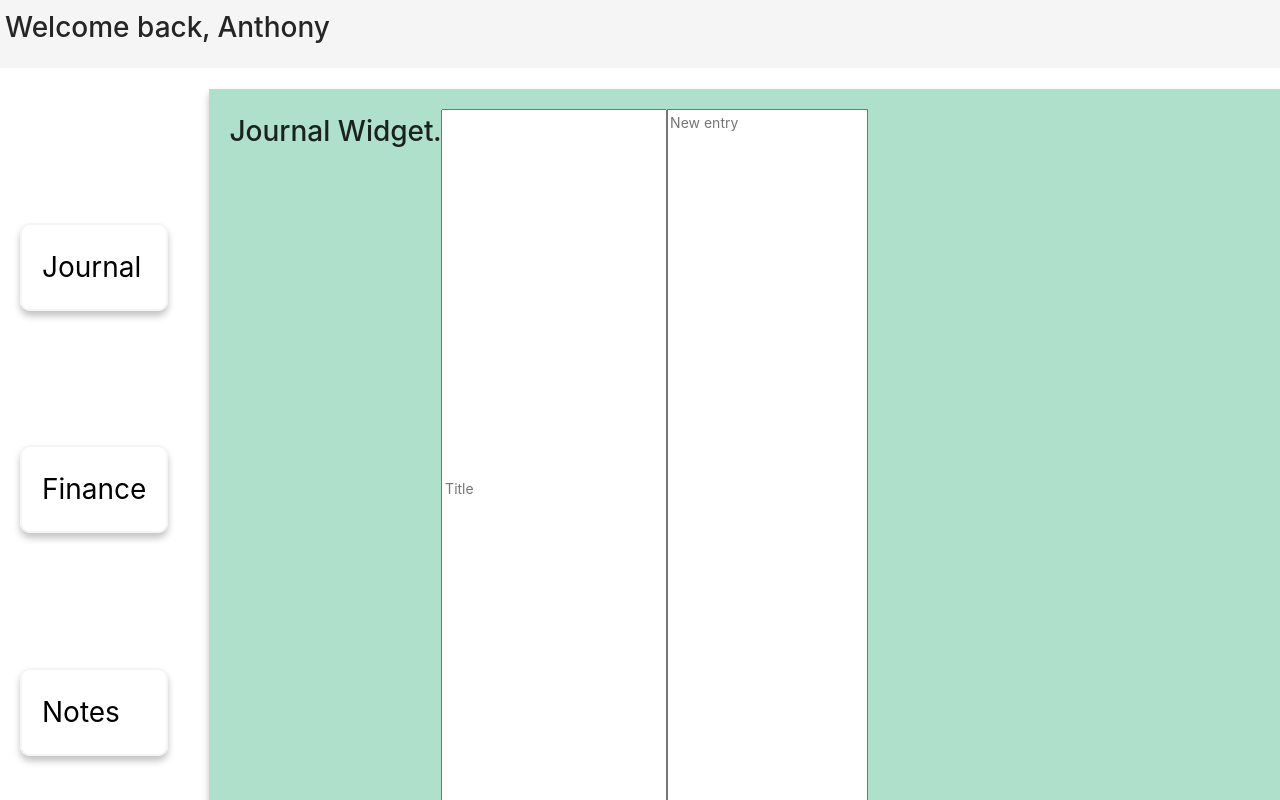
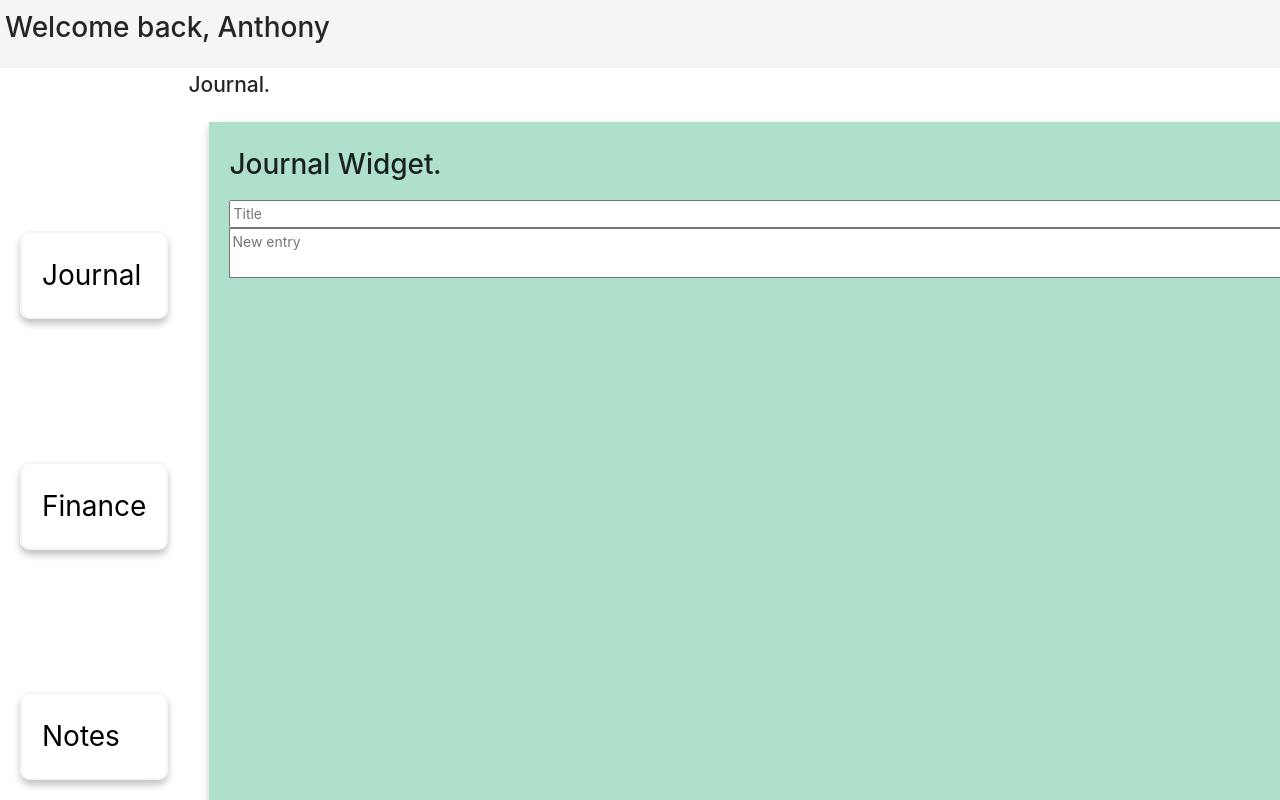
Before and after one commit to arn-foto/encrypt-me, a React (Create React App) app in the folder encrypt-me/: page /journal in a window 1280 px wide. Shown: the top 800 px of the page. Built offline with nearby package versions, Linux system fonts and the light colour scheme.

Commit message:
+ Add Journal titles

```diff
--- a/encrypt-me/src/App.js
+++ b/encrypt-me/src/App.js
@@ -11,7 +11,6 @@ function App() {
 			<BodyContainer>
 				<Body />
 			</BodyContainer>
-
 			<Footer />
 		</div>
 	);
--- a/encrypt-me/src/Components/JournalWidget/index.js
+++ b/encrypt-me/src/Components/JournalWidget/index.js
@@ -4,6 +4,7 @@ import { JournalContainer } from "./styles";
 function JournalWidget() {
 	return (
 		<div>
+			<h2>Journal.</h2>
 			<JournalContainer>
 				<h1>Journal Widget.</h1>
 				<input placeholder="Title" />
--- a/encrypt-me/src/Components/JournalWidget/styles.js
+++ b/encrypt-me/src/Components/JournalWidget/styles.js
@@ -2,7 +2,7 @@ import styled from "styled-components";
 
 const JournalContainer = styled.div`
 	display: flex;
-	flex-direction: row;
+	flex-direction: column;
 	background-color: whitesmoke;
 	background: #afe0cc;
 	box-shadow: 0px 5px 7px 0px rgba(0, 0, 0, 0.24);
```
